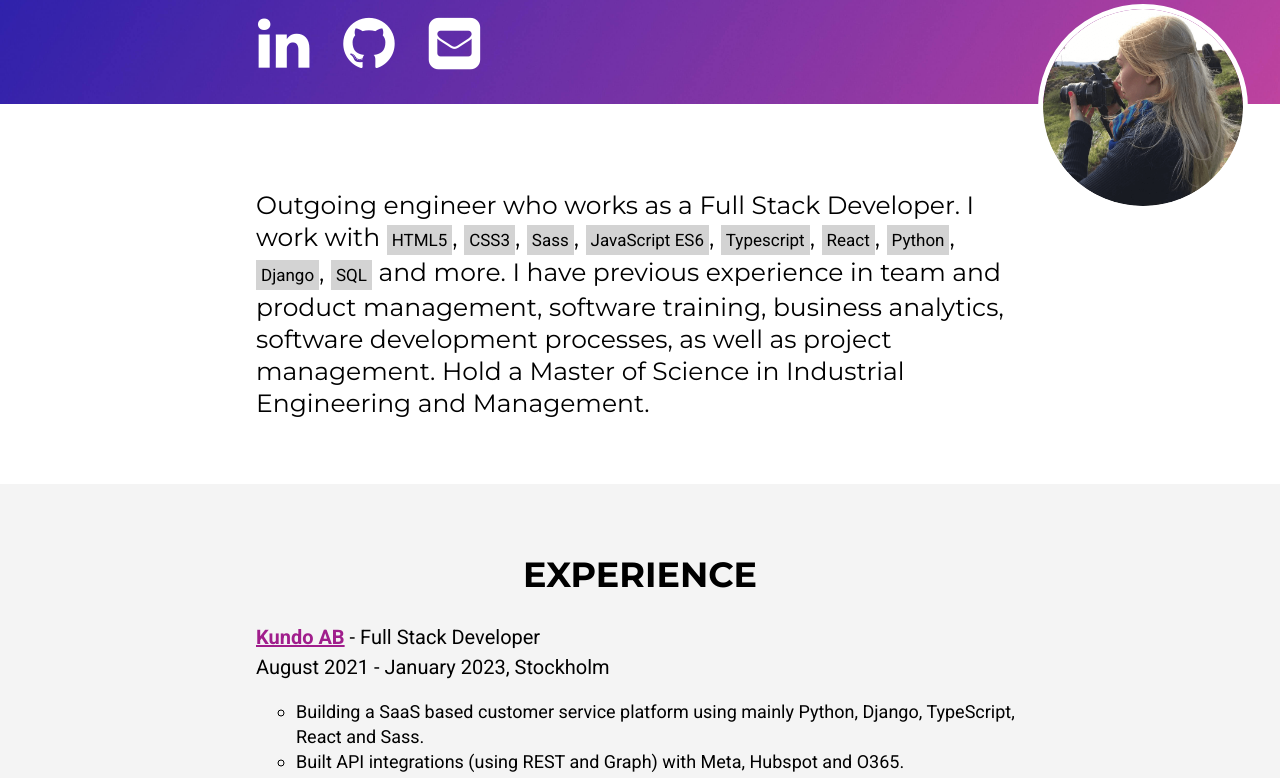
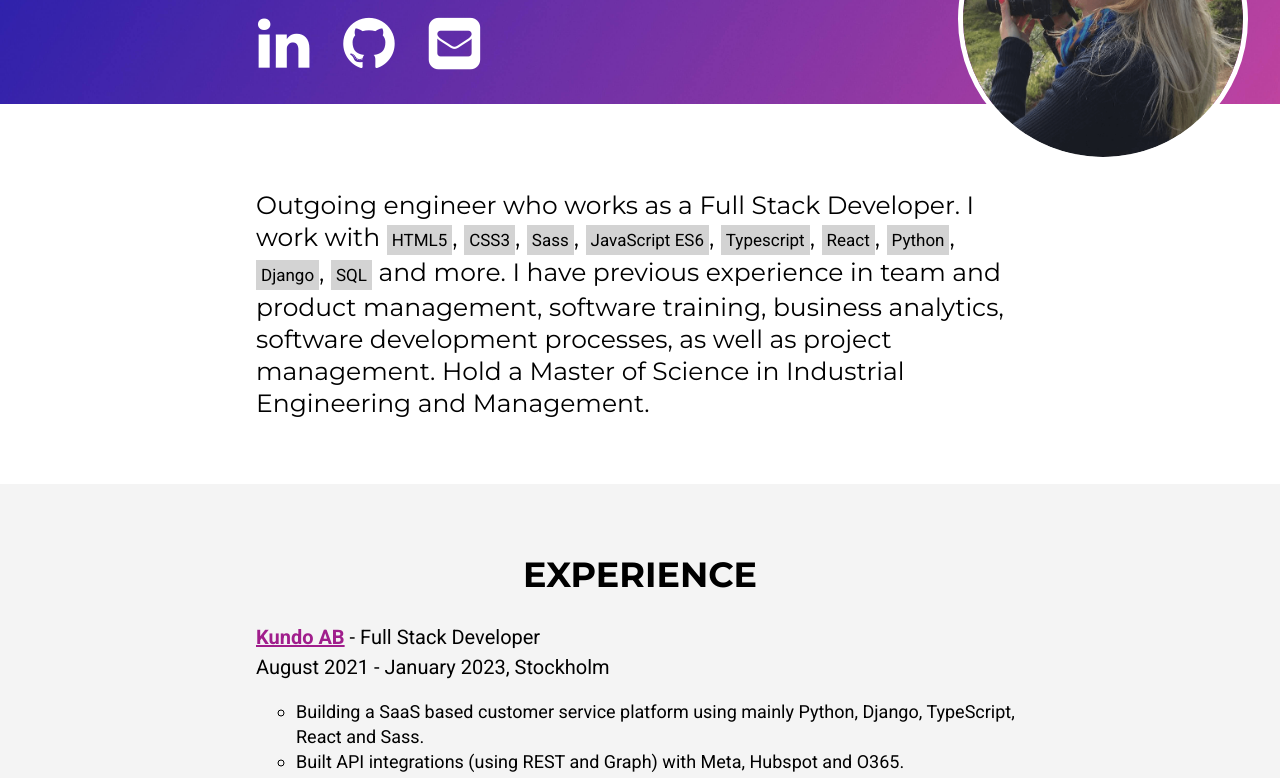
Before and after one commit to araskog/portfolio, a website: page index.html in a window 1280 px wide. Shown: the part 252-1030 px from the top of the page. Drawn offline with Linux system fonts and the light colour scheme.

Commit message:
Adjust img position

```diff
--- a/styles.scss
+++ b/styles.scss
@@ -276,7 +276,7 @@
 
     img {
       width: 200px;
-      top: 16rem;
+      top: 14rem;
       margin-left: auto;
     }
   }
@@ -304,11 +304,12 @@
   }
 }
 
-
 @media only screen and (min-width: 900px) {
+  header {
     img {
-      width: 280px;
-      top: 8rem;
-      margin-left: auto;
-    }
+        width: 280px;
+        top: 8rem;
+        margin-left: auto;
+      }
   }
+}
```
Also changed, not shown: styles.css, 1 other file.
